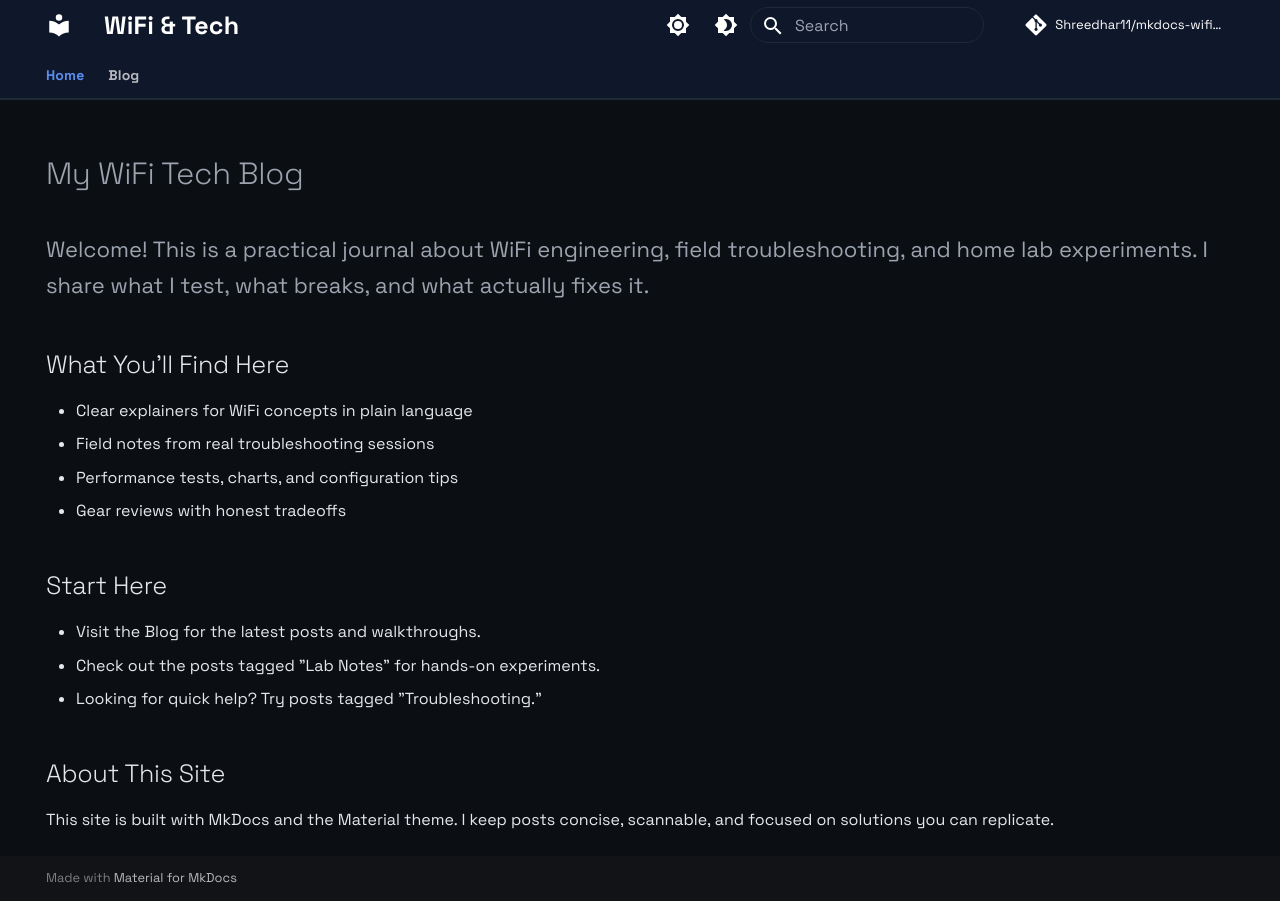
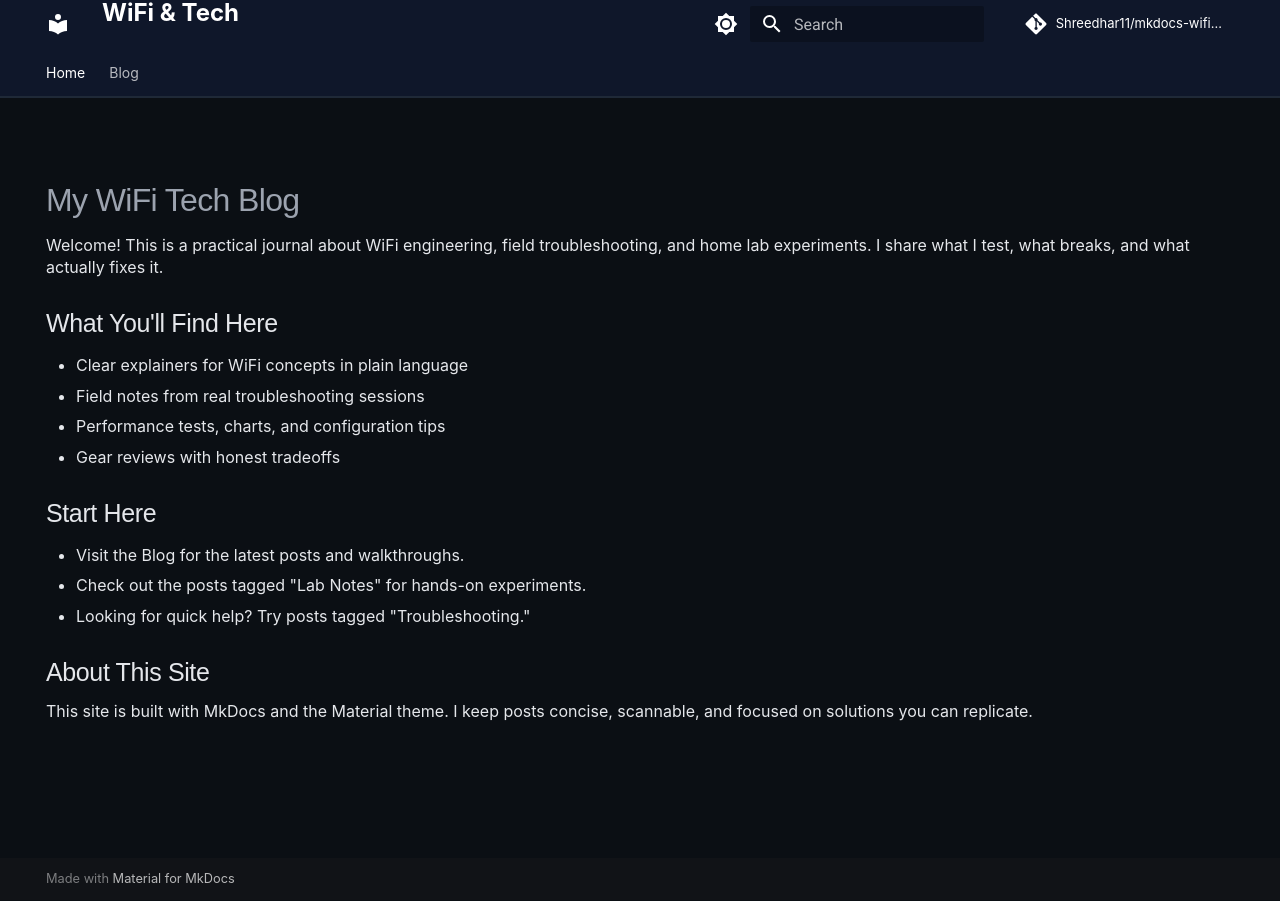
Before and after one commit to Shreedhar11/mkdocs-wifi-tech-blog, an MkDocs documentation site: the page built from docs/index.md, in a window 1280 px wide. Built offline with MkDocs 1.6.1 and Material for MkDocs 9.7.7, drawn with Linux system fonts in a browser that asks for light colours; comment, search, counter and statistics services are not loaded.

Commit message:
made some changes in css file.

```diff
--- a/docs/styles/extra.css
+++ b/docs/styles/extra.css
@@ -1,3 +1,6 @@
+/* ======================================================
+   Brand tokens
+====================================================== */
 :root {
   --brand-ink: #111827;
   --brand-ink-muted: #4b5563;
@@ -11,13 +14,15 @@
   --brand-header-border: #e2e8f0;
 }
 
+/* ======================================================
+   Color schemes
+====================================================== */
 [data-md-color-scheme="default"] {
   --md-default-bg-color: var(--brand-paper);
   --md-default-fg-color: var(--brand-ink);
   --md-default-fg-color--light: var(--brand-ink-muted);
   --md-accent-fg-color: var(--brand-accent);
   --md-primary-fg-color: var(--brand-header-bg);
-  --md-primary-fg-color--light: var(--brand-header-bg);
   --md-primary-bg-color: var(--brand-ink);
 }
 
@@ -26,6 +31,7 @@
   --md-default-fg-color: #e5e7eb;
   --md-default-fg-color--light: #9ca3af;
   --md-accent-fg-color: #5b8def;
+
   --brand-ink: #e5e7eb;
   --brand-ink-muted: #9ca3af;
   --brand-paper: #0b0f14;
@@ -36,112 +42,86 @@
   --brand-header-border: #1f2937;
 }
 
+/* ======================================================
+   Global typography
+====================================================== */
 body {
-  background: var(--md-default-bg-color);
+  background: var(--brand-paper);
+  line-height: 1.4;
+  /* tighter but readable */
+  font-family: 'Inter', system-ui, -apple-system, BlinkMacSystemFont, sans-serif;
 }
 
+.md-typeset {
+  line-height: 1.4;
+}
+
+/* Paragraph spacing */
+.md-typeset p {
+  margin: 0.4rem 0 0.6rem;
+}
+
+/* Lists */
+.md-typeset ul,
+.md-typeset ol {
+  margin: 0.4rem 0 0.6rem;
+}
+
+.md-typeset li {
+  margin: 0.15rem 0;
+}
+
+/* ======================================================
+   Headings (key fix)
+====================================================== */
+.md-typeset h1 {
+  margin: 1.6rem 0 0.6rem;
+  letter-spacing: -0.02em;
+}
+
+.md-typeset h2 {
+  margin: 1.4rem 0 0.5rem;
+  letter-spacing: -0.015em;
+}
+
+.md-typeset h3 {
+  margin: 1.2rem 0 0.4rem;
+}
+
+.md-typeset h4,
+.md-typeset h5,
+.md-typeset h6 {
+  margin: 1rem 0 0.4rem;
+}
+
+.md-typeset h1,
+.md-typeset h2,
+.md-typeset h3,
+.md-typeset h4,
+.md-typeset h5,
+.md-typeset h6 {
+  font-family: 'Montserrat', sans-serif;
+}
+
+/* ======================================================
+   Header & tabs
+====================================================== */
 .md-header,
 .md-tabs {
   background: var(--brand-header-bg);
+  border-bottom: 1px solid var(--brand-header-border);
   box-shadow: none;
-  border-bottom: 1px solid var(--brand-header-border);
-}
-
-[data-md-color-scheme="default"] .md-header,
-[data-md-color-scheme="default"] .md-tabs {
-  color: var(--brand-ink);
-}
-
-[data-md-color-scheme="default"] .md-header a,
-[data-md-color-scheme="default"] .md-tabs a,
-[data-md-color-scheme="default"] .md-header__button,
-[data-md-color-scheme="default"] .md-tabs__link {
-  color: var(--brand-ink);
 }
 
 .md-header__title {
   font-weight: 700;
-  letter-spacing: 0.01em;
-  font-size: 1.25rem;
-  line-height: 1;
-  display: flex;
-  align-items: center;
-  gap: 0.35rem;
-  padding: 0;
-  margin: 0;
+  font-size: 1.2rem;
+  line-height: 1.1;
 }
 
-.md-header__inner {
-  align-items: center;
-}
-
-.md-header__button {
-  display: flex;
-  align-items: center;
-  padding-top: 0;
-  padding-bottom: 0;
-}
-
-.md-header__button.md-logo,
-.md-header__title {
-  align-self: center;
-}
-
-.md-header__topic,
-.md-header__ellipsis {
-  display: flex;
-  align-items: center;
-  line-height: 1;
-}
-
-.md-header__button .md-icon {
-  line-height: 1;
-}
-
-.md-header__button.md-logo svg {
-  display: block;
-  height: 1.3rem;
-  width: 1.3rem;
-}
-
-.md-tabs__link {
-  font-weight: 600;
-  letter-spacing: 0.01em;
-  text-transform: none;
-}
-
-.md-tabs__item--active .md-tabs__link {
-  color: var(--md-accent-fg-color);
-}
-
-.md-search__input {
-  background: transparent;
-  border-radius: 999px;
-  color: var(--md-default-fg-color);
-}
-
-.md-search__input::placeholder {
-  color: var(--md-default-fg-color--light);
-}
-
-.md-search__form {
-  background: var(--brand-surface-muted);
-  border: 1px solid var(--brand-border);
-  border-radius: 999px;
-  box-shadow: none;
-}
-
-.md-content__inner>h1 {
-  font-size: clamp(1.4rem, 2.4vw, 2.3rem);
-  letter-spacing: -0.02em;
-  margin-top: 0.2rem;
-}
-
-.md-content__inner>p:first-of-type {
-  font-size: 1.1rem;
-  color: var(--brand-ink-muted);
-}
-
+/* ======================================================
+   Links
+====================================================== */
 .md-typeset a {
   text-decoration-thickness: 2px;
   text-underline-offset: 3px;
@@ -151,146 +131,77 @@ body {
   color: var(--brand-accent-strong);
 }
 
+/* ======================================================
+   Cards / posts
+====================================================== */
 .md-post {
-  margin: 0.5rem 0;
-  padding: 1.4rem 1.6rem;
-  border-radius: 18px;
+  margin: 0.6rem 0;
+  padding: 1.3rem 1.5rem;
+  border-radius: 16px;
   border: 1px solid var(--brand-border);
   background: var(--brand-surface);
-  box-shadow: 0 6px 12px rgba(15, 23, 42, 0.06);
-  position: relative;
+  box-shadow: 0 4px 10px rgba(15, 23, 42, 0.06);
   transition: transform 160ms ease, box-shadow 160ms ease;
 }
 
-.md-post--excerpt {
-  cursor: pointer;
+.md-post:hover {
+  transform: translateY(-1px);
+  box-shadow: 0 8px 18px rgba(15, 23, 42, 0.1);
 }
 
-.md-post__overlay {
-  position: absolute;
-  inset: 0;
-  z-index: 1;
+/* ======================================================
+   Code (simple, docs-style)
+====================================================== */
+.md-typeset pre {
+  margin: 0.6rem 0;
+  padding: 0.8rem 0.9rem;
+  font-size: 0.85rem;
+  line-height: 1.5;
+  background: var(--brand-surface-muted);
+  border: 1px solid var(--brand-border);
+  border-radius: 6px;
+  overflow-x: auto;
 }
 
-.md-post__header,
-.md-post__content {
-  position: relative;
-  z-index: 2;
+.md-typeset code {
+  font-size: 0.8em;
+  background: var(--brand-surface-muted);
+  padding: 0.15em 0.3em;
+  border-radius: 4px;
 }
 
-[data-md-color-scheme="slate"] .md-post {
-  background: var(--brand-surface);
-  border-color: var(--brand-border);
+/* ======================================================
+   Images (inline, no block feel)
+====================================================== */
+.md-typeset img {
+  display: block;
+  max-width: 100%;
+  margin: 0.8rem auto;
+  background: none;
+  padding: 0;
+  border: none;
+  border-radius: 0;
 }
 
-.md-post:hover {
-  transform: translateY(-2px);
-  box-shadow: 0 10px 20px rgba(15, 23, 42, 0.1);
+/* ======================================================
+   Tables & quotes
+====================================================== */
+.md-typeset table,
+.md-typeset blockquote {
+  margin: 0.6rem 0;
+  background: var(--brand-surface);
 }
 
-.md-typeset h2 {
-  margin-top: 2.2rem;
-  letter-spacing: -0.01em;
-}
-
-.md-sidebar--primary {
-  background: transparent;
-}
-
-.md-nav__title {
-  font-weight: 600;
-  letter-spacing: 0.02em;
-}
-
-/* Article pages */
-.md-content--post .md-content__inner>h1 {
-  font-size: clamp(1.4rem, 2vw, 1.8rem);
-}
-
-.md-sidebar--post .md-nav--secondary .md-nav__title {
-  font-size: 0.7rem;
-}
-
-.md-sidebar--post .md-nav--secondary .md-nav__link {
-  font-size: 0.62rem;
-  line-height: 1.05;
-  padding: 0;
-}
-
-.md-sidebar--post .md-nav--secondary .md-nav__item,
-.md-sidebar--post .md-nav--secondary .md-nav__list {
-  margin: 0;
-}
-
-.md-sidebar--post .md-nav--secondary .md-ellipsis {
-  white-space: normal;
+/* ======================================================
+   Muted text
+====================================================== */
+.md-typeset figcaption,
+.md-typeset em {
+  color: var(--brand-ink-muted);
+  font-size: 0.85rem;
 }
 
 .two-column {
   display: grid;
   grid-template-columns: repeat(2, minmax(0, 1fr));
-  gap: 1.2rem;
-  margin: 1.4rem 0;
 }
-
-@media (max-width: 900px) {
-  .two-column {
-    grid-template-columns: 1fr;
-  }
-}
-
-.md-typeset h1,
-.md-typeset h2,
-.md-typeset h3,
-.md-typeset h4,
-.md-typeset h5,
-.md-typeset h6 {
-  font-family: "Space Grotesk", "Inter", system-ui, sans-serif;
-  letter-spacing: -0.01em;
-}
-
-body {
-  background: var(--brand-paper);
-}
-
-.md-post,
-.md-typeset blockquote,
-.md-typeset table {
-  background: var(--brand-surface);
-}
-
-.md-typeset pre {
-  line-height: 1.55;
-  font-size: 0.85rem;
-  border-radius: 14px;
-}
-
-.md-typeset pre {
-  border-left: 4px solid var(--brand-accent);
-  padding-left: 1rem;
-}
-
-.md-typeset code {
-  font-size: 0.9em;
-  background: var(--brand-surface-muted);
-  padding: 0.15em 0.35em;
-  border-radius: 6px;
-}
-
-.md-typeset img {
-  display: block;
-  margin: 1.6rem auto;
-}
-
-.md-typeset img {
-  background: var(--brand-surface);
-  padding: 0.8rem;
-  border-radius: 14px;
-  border: 1px solid var(--brand-border);
-}
-
-.md-typeset figcaption,
-.md-typeset em {
-  color: var(--brand-ink-muted);
-  font-size: 0.85rem;
-}
--- a/mkdocs.yml
+++ b/mkdocs.yml
@@ -11,7 +11,7 @@ theme:
   name: material
   custom_dir: docs/overrides
   font:
-    text: Space Grotesk
+    text: Roboto
     code: JetBrains Mono
   features:
     - navigation.tabs
```
Also changed, not shown: docs/blog/posts/markdown-reference.md (+18 -13 lines).
